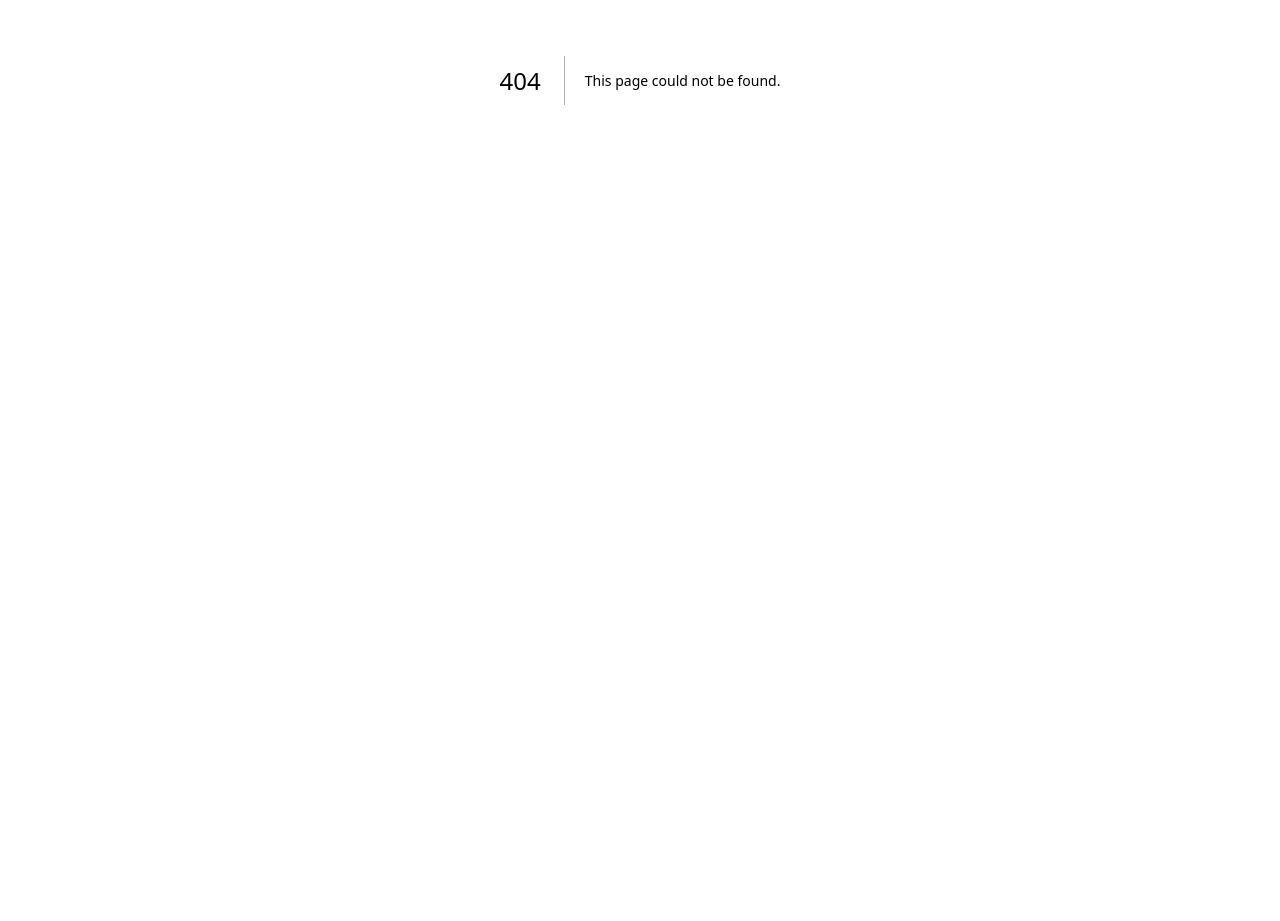
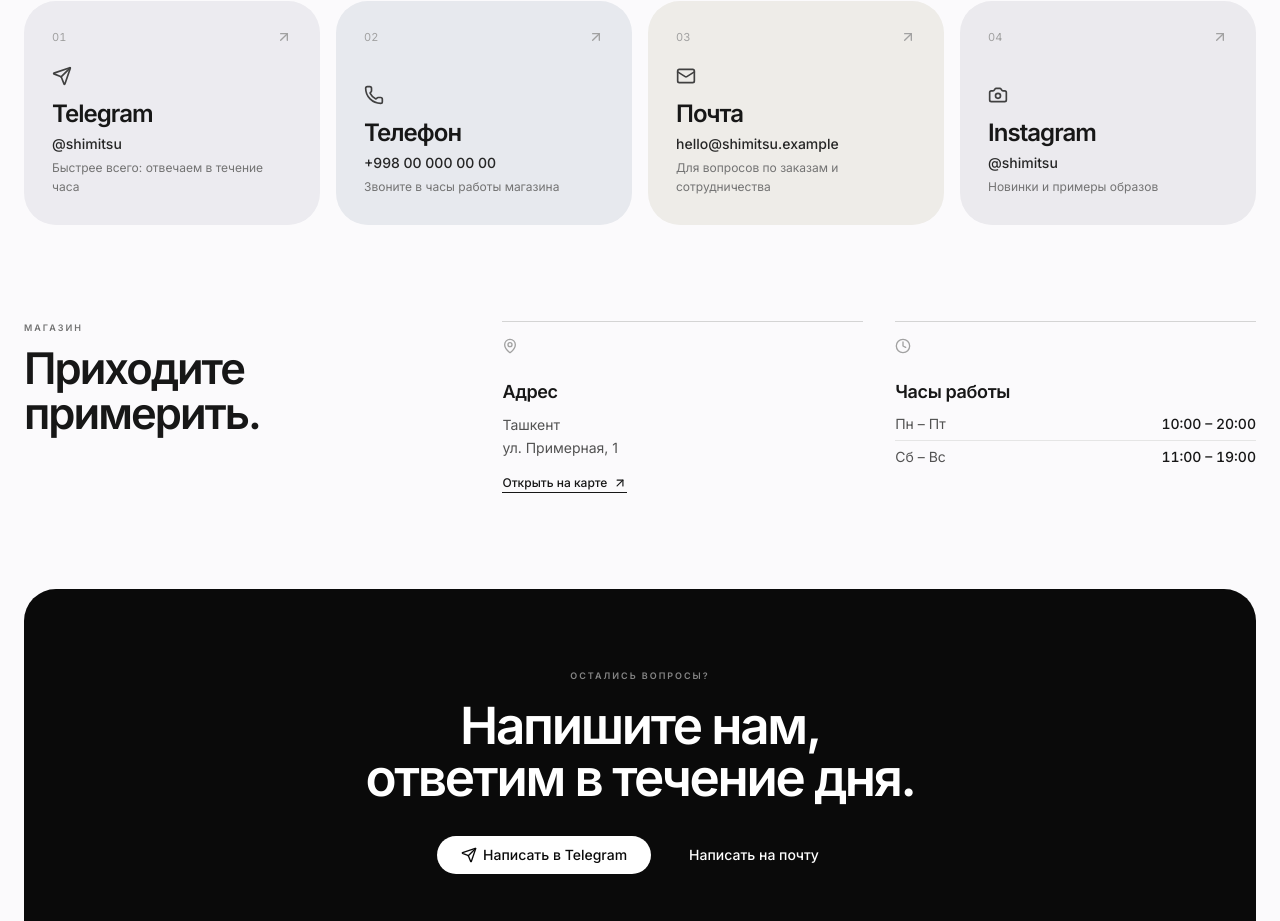
Before and after one commit to WhyJamal/clothes-stock-next, a Next.js app: page /contacts in a window 1280 px wide. Before the commit this address had no page. Shown: the part 320-1241 px from the top of the page. Before the commit the page ends 800 px from the top, so only its background shows below. Built offline with nearby package versions, Linux system fonts and the light colour scheme; no server answers.

Commit message:
adding contacts page

```diff
--- /dev/null
+++ b/src/app/(root)/(site)/contacts/page.tsx
@@ -0,0 +1,171 @@
+import type { Metadata } from "next";
+import { ArrowUpRight, Camera, Clock, Mail, MapPin, Phone, Send } from "lucide-react";
+import { buttonVariants } from "@/components/ui/button";
+import { CONTACTS } from "@/config/contacts.config";
+import { cn } from "@/lib/utils";
+
+export const metadata: Metadata = {
+  title: "Shimitsu · Контакты",
+  description: "Напишите нам в Telegram, позвоните или приходите в магазин. Адрес, часы работы и все способы связи.",
+};
+
+const CHANNELS = [
+  {
+    icon: Send,
+    title: "Telegram",
+    value: CONTACTS.telegram.label,
+    href: CONTACTS.telegram.href,
+    hint: "Быстрее всего: отвечаем в течение часа",
+    tint: "bg-[#ecebf0]",
+  },
+  {
+    icon: Phone,
+    title: "Телефон",
+    value: CONTACTS.phone.label,
+    href: CONTACTS.phone.href,
+    hint: "Звоните в часы работы магазина",
+    tint: "bg-[#e7e9ee]",
+  },
+  {
+    icon: Mail,
+    title: "Почта",
+    value: CONTACTS.email,
+    href: `mailto:${CONTACTS.email}`,
+    hint: "Для вопросов по заказам и сотрудничества",
+    tint: "bg-[#eeece8]",
+  },
+  {
+    icon: Camera,
+    title: "Instagram",
+    value: CONTACTS.instagram.label,
+    href: CONTACTS.instagram.href,
+    hint: "Новинки и примеры образов",
+    tint: "bg-[#ebeaee]",
+  },
+];
+
+const mapHref = `https://www.google.com/maps/search/?api=1&query=${encodeURIComponent(CONTACTS.store.mapQuery)}`;
+
+export default function ContactsPage() {
+  return (
+    <>
+      <section className="px-6 pb-2 pt-6 text-center sm:pt-10">
+        <p className="text-[9px] font-semibold uppercase tracking-[0.22em] text-neutral-500">Контакты</p>
+        <h1 className="mt-3 text-[clamp(30px,4.6vw,56px)] font-semibold leading-[1.05] tracking-[-0.04em] text-balance text-neutral-800">
+          Мы всегда{" "}
+          <span className="bg-linear-to-r from-neutral-600 to-neutral-400 bg-clip-text text-transparent">на связи.</span>
+        </h1>
+        <p className="mx-auto mt-4 max-w-md text-sm leading-relaxed text-neutral-500">
+          Подскажем с размером, поможем с заказом или просто расскажем о новинках. Выберите, как вам удобнее.
+        </p>
+      </section>
+
+      <section className="mx-auto mt-10 max-w-350 px-6" aria-label="Способы связи">
+        <ul className="grid gap-4 sm:grid-cols-2 lg:grid-cols-4">
+          {CHANNELS.map(({ icon: Icon, title, value, href, hint, tint }, i) => {
+            const external = href.startsWith("http");
+            return (
+              <li key={title}>
+                <a
+                  href={href}
+                  {...(external ? { target: "_blank", rel: "noopener noreferrer" } : {})}
+                  className={cn(
+                    "group flex min-h-56 flex-col justify-between rounded-[2rem] p-6 outline-none transition-colors focus-visible:ring-2 focus-visible:ring-neutral-900 focus-visible:ring-offset-2 sm:p-7",
+                    tint,
+                  )}
+                >
+                  <div className="flex items-start justify-between">
+                    <span className="text-[11px] tabular-nums text-neutral-400">{String(i + 1).padStart(2, "0")}</span>
+                    <ArrowUpRight className="size-4 text-neutral-400 transition duration-300 group-hover:-translate-y-0.5 group-hover:translate-x-0.5 group-hover:text-neutral-900" />
+                  </div>
+                  <div>
+                    <Icon className="size-5 text-neutral-700" />
+                    <h2 className="mt-4 text-2xl leading-none font-semibold tracking-[-0.04em] text-neutral-900">{title}</h2>
+                    <p className="mt-2 text-sm font-medium break-all text-neutral-800 underline-offset-4 group-hover:underline">
+                      {value}
+                    </p>
+                    <p className="mt-1 text-xs leading-relaxed text-neutral-500">{hint}</p>
+                  </div>
+                </a>
+              </li>
+            );
+          })}
+        </ul>
+      </section>
+
+      <section id="store" className="mx-auto mt-24 max-w-350 scroll-mt-6 px-6">
+        <div className="grid gap-10 lg:grid-cols-[1.1fr_2fr] lg:gap-16">
+          <div>
+            <p className="text-[9px] font-semibold uppercase tracking-[0.22em] text-neutral-500">Магазин</p>
+            <h2 className="mt-3 text-[clamp(26px,3.4vw,44px)] leading-[1.02] font-semibold tracking-[-0.045em] text-balance text-neutral-900">
+              Приходите примерить.
+            </h2>
+          </div>
+
+          <div className="grid gap-8 sm:grid-cols-2">
+            <div className="border-t border-neutral-300 pt-4">
+              <MapPin className="size-4 text-neutral-400" />
+              <h3 className="mt-6 text-lg font-semibold tracking-[-0.02em] text-neutral-900">Адрес</h3>
+              <p className="mt-2 text-sm leading-relaxed text-neutral-600">
+                {CONTACTS.store.city}
+                <br />
+                {CONTACTS.store.address}
+              </p>
+              <a
+                href={mapHref}
+                target="_blank"
+                rel="noopener noreferrer"
+                className="mt-4 inline-flex items-center gap-1.5 border-b border-neutral-900 pb-px text-xs font-medium text-neutral-900"
+              >
+                Открыть на карте
+                <ArrowUpRight className="size-3.5" />
+              </a>
+            </div>
+
+            <div className="border-t border-neutral-300 pt-4">
+              <Clock className="size-4 text-neutral-400" />
+              <h3 className="mt-6 text-lg font-semibold tracking-[-0.02em] text-neutral-900">Часы работы</h3>
+              <dl className="mt-2 space-y-1.5 text-sm text-neutral-600">
+                {CONTACTS.store.hours.map(({ days, time }) => (
+                  <div key={days} className="flex items-baseline justify-between gap-4 border-b border-neutral-200 pb-1.5 last:border-0">
+                    <dt>{days}</dt>
+                    <dd className="font-medium tabular-nums text-neutral-900">{time}</dd>
+                  </div>
+                ))}
+              </dl>
+            </div>
+          </div>
+        </div>
+      </section>
+
+      <section className="mx-auto mt-24 max-w-350 px-6">
+        <div className="rounded-[2rem] bg-neutral-950 px-6 py-14 text-center text-white sm:py-20">
+          <p className="text-[9px] font-semibold uppercase tracking-[0.22em] text-white/50">Остались вопросы?</p>
+          <h2 className="mx-auto mt-4 max-w-2xl text-[clamp(26px,4vw,52px)] leading-[1.02] font-semibold tracking-[-0.045em] text-balance">
+            Напишите нам, ответим в течение дня.
+          </h2>
+          <div className="mt-8 flex flex-wrap items-center justify-center gap-3">
+            <a
+              href={CONTACTS.telegram.href}
+              target="_blank"
+              rel="noopener noreferrer"
+              className={cn(buttonVariants({ size: "lg" }), "rounded-full bg-white px-6 text-neutral-950 hover:bg-neutral-200")}
+            >
+              <Send className="size-4" />
+              Написать в Telegram
+            </a>
+            <a
+              href={`mailto:${CONTACTS.email}`}
+              className={cn(
+                buttonVariants({ size: "lg", variant: "ghost" }),
+                "rounded-full px-6 text-white hover:bg-white/10 hover:text-white",
+              )}
+            >
+              Написать на почту
+            </a>
+          </div>
+        </div>
+      </section>
+    </>
+  );
+}
--- a/src/components/footer.config.ts
+++ b/src/components/footer.config.ts
@@ -14,6 +14,7 @@ export const FOOTER = {
         { label: "Доставка", href: "#" },
         { label: "Возврат", href: "#" },
         { label: "Таблица размеров", href: "#" },
+        { label: "Контакты", href: "/contacts" },
       ],
     },
     {
--- a/src/components/footer.tsx
+++ b/src/components/footer.tsx
@@ -3,6 +3,7 @@ import { Mail } from "lucide-react";
 import { Separator } from "@/components/ui/separator";
 import { PAGES } from "@/config/pages.config";
 import { FOOTER } from "@/components/footer.config";
+import { CONTACTS } from "@/config/contacts.config";
 import { STORE } from "@/config/store.config";
 
 export function Footer() {
@@ -18,11 +19,11 @@ export function Footer() {
             Контакты
           </p>
           <a
-            href="mailto:hello@shimitsu.example"
+            href={`mailto:${CONTACTS.email}`}
             className="mt-2 inline-flex items-center gap-2 text-xs text-neutral-700 underline-offset-4 hover:underline"
           >
             <Mail className="size-3.5" />
-            hello@shimitsu.example
+            {CONTACTS.email}
           </a>
         </div>
 
--- a/src/components/header.config.ts
+++ b/src/components/header.config.ts
@@ -1,11 +1,12 @@
 // Header links.
 export const HEADER = {
   utility: [
-    { label: "Магазины", href: "#" },
+    { label: "Магазины", href: "/contacts#store" },
     { label: "Помощь", href: "#" },
   ],
   nav: [
     { label: "Главная", href: "/" },
     { label: "Витрина", href: "/showcase" },
+    { label: "Контакты", href: "/contacts" },
   ],
 };
--- /dev/null
+++ b/src/config/contacts.config.ts
@@ -0,0 +1,17 @@
+// Contact details of the store (the Contacts page and the footer). Replace the placeholders with the real ones.
+export const CONTACTS = {
+  email: "hello@shimitsu.example",
+  phone: { label: "+998 00 000 00 00", href: "tel:+998000000000" },
+  telegram: { label: "@shimitsu", href: "https://t.me/shimitsu" },
+  instagram: { label: "@shimitsu", href: "https://instagram.com/shimitsu" },
+  store: {
+    city: "Ташкент",
+    address: "ул. Примерная, 1",
+    /** The "Open on the map" button searches for this text. */
+    mapQuery: "Ташкент, ул. Примерная, 1",
+    hours: [
+      { days: "Пн – Пт", time: "10:00 – 20:00" },
+      { days: "Сб – Вс", time: "11:00 – 19:00" },
+    ],
+  },
+} as const;
--- a/src/config/pages.config.ts
+++ b/src/config/pages.config.ts
@@ -1,6 +1,7 @@
 export const PAGES = {
   HOME: "/",
   SHOWCASE: "/showcase",
+  CONTACTS: "/contacts",
 
   ADMIN: "/admin",
   ADMIN_PRODUCTS: "/admin/products",
```
